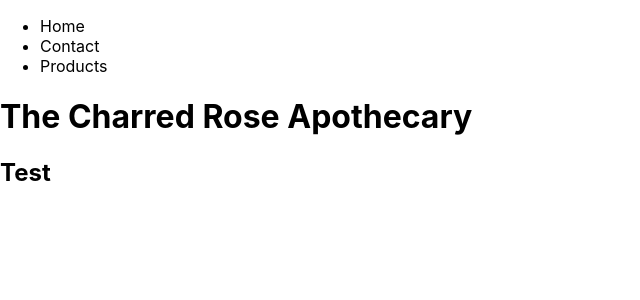
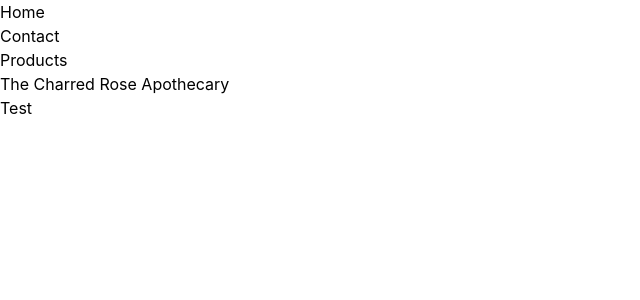
Before and after one commit to maxh1231/charredrose-apothecary, a React (Create React App) app in the folder client/: page / in a window 1280 px wide. Shown: the top 300 px of the page, without its empty margins (0-640 px from the left). Built offline with nearby package versions, Linux system fonts and the light colour scheme; what apollo-upload-client would draw is missing.

Commit message:
tailwilnd integration

```diff
--- a/client/package.json
+++ b/client/package.json
@@ -39,5 +39,10 @@
       "last 1 firefox version",
       "last 1 safari version"
     ]
+  },
+  "devDependencies": {
+    "autoprefixer": "^10.4.2",
+    "postcss": "^8.4.7",
+    "tailwindcss": "^3.0.23"
   }
 }
--- a/client/src/index.css
+++ b/client/src/index.css
@@ -1,3 +1,7 @@
+@tailwind base;
+@tailwind components;
+@tailwind utilities;
+
 body {
   margin: 0;
   font-family: -apple-system, BlinkMacSystemFont, 'Segoe UI', 'Roboto', 'Oxygen',
--- /dev/null
+++ b/client/tailwind.config.js
@@ -0,0 +1,7 @@
+module.exports = {
+  content: ["./src/**/*.{js,jsx,ts,tsx}"],
+  theme: {
+    extend: {},
+  },
+  plugins: [],
+}
```
Also changed, not shown: 1 other file (tests, documents, lock files or other folders).
